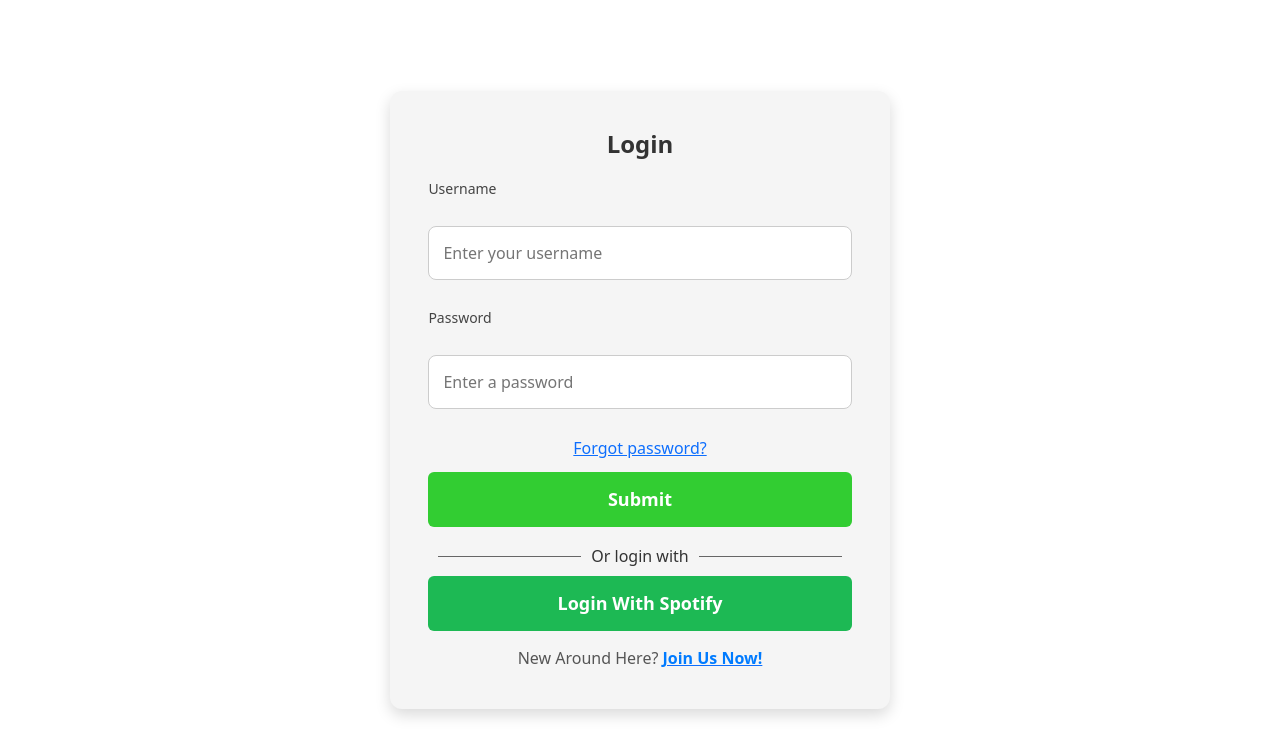
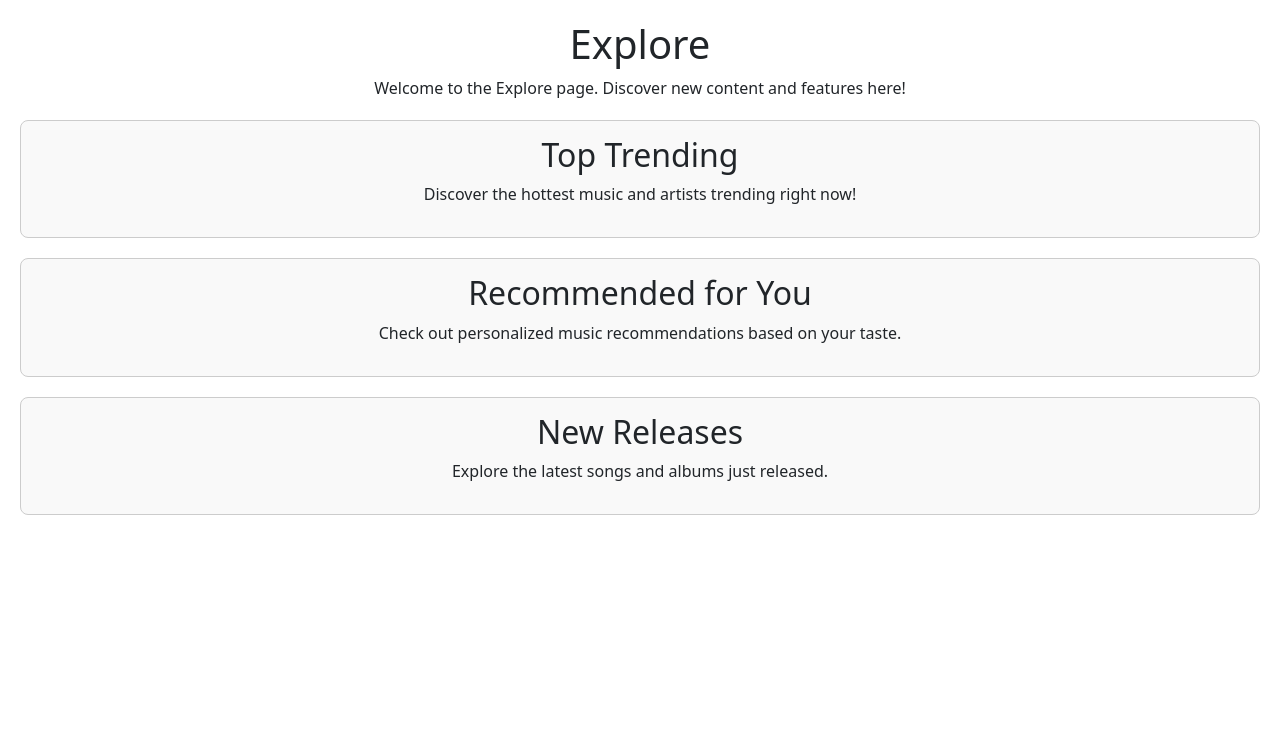
Before and after one commit to cse442-at-ub/sp25-repo-playboys, a React (Create React App) app in the folder frontend/: page /#/explore in a window 1280 px wide. Before the commit this address led to /#/login. Shown: the top 756 px of the page. Built offline with nearby package versions, Linux system fonts and the light colour scheme; no server answers.

Commit message:
Explore page now has \'Recommended\' and \'new releases\' section

```diff
--- a/frontend/src/App.tsx
+++ b/frontend/src/App.tsx
@@ -54,6 +54,7 @@
         <Route path="/register" element={ <Register />} />
         <Route path="/login" element={<Login />} />
         <Route path="/forgot" element={<Forgot />} />
+        <Route path="/explore" element={<Explore />} />
 
         {/* 1. Protected Routes: All of these paths need login to access (can still be bypassed but no senstive information will be on it).
             2. Still have to make sure to check auth tokencookie everytime a user wants to check or access their information in the backend for the different pages
@@ -72,7 +73,7 @@
         <Route path="/playlist-view" element={<ProtectedRoute element={<PlaylistsView />} />} />
         <Route path="/edit-profile" element={<ProtectedRoute element={<EditProfile />} />} />
         <Route path="/settings/community/friend_requests" element={<ProtectedRoute element={<FriendRequest />} />} />
-        <Route path="/explore" element={<ProtectedRoute element={<Explore />} />} />
+
 
       </Routes>
     </Router>
--- /dev/null
+++ b/frontend/src/explore/explore.css
@@ -0,0 +1,14 @@
+.explore-page {
+    text-align: center;
+    padding: 20px;
+  }
+
+  .top-trending,
+  .recommended,
+  .new-releases {
+    margin: 20px 0;
+    padding: 15px;
+    border: 1px solid #ccc;
+    border-radius: 8px;
+    background-color: #f9f9f9;
+  }
--- a/frontend/src/explore/explore.tsx
+++ b/frontend/src/explore/explore.tsx
@@ -1,11 +1,20 @@
 import React from "react";
+import Trending from "./trending";
+import Recommended from "./recommended";
+import NewReleases from "./newReleases";
+import "./explore.css";
+
 
 const Explore: React.FC = () => {
   return (
     <div className="explore-page">
       <h1>Explore</h1>
       <p>Welcome to the Explore page. Discover new content and features here!</p>
-      {/* Add additional content and components as needed */}
+
+
+      <Trending />
+      <Recommended />
+      <NewReleases />
     </div>
   );
 };
--- /dev/null
+++ b/frontend/src/explore/newReleases.tsx
@@ -0,0 +1,12 @@
+import React from "react";
+
+const NewReleases: React.FC = () => {
+  return (
+    <div className="new-releases">
+      <h2>New Releases</h2>
+      <p>Explore the latest songs and albums just released.</p>
+    </div>
+  );
+};
+
+export default NewReleases;
--- /dev/null
+++ b/frontend/src/explore/recommended.tsx
@@ -0,0 +1,12 @@
+import React from "react";
+
+const Recommended: React.FC = () => {
+  return (
+    <div className="recommended">
+      <h2>Recommended for You</h2>
+      <p>Check out personalized music recommendations based on your taste.</p>
+    </div>
+  );
+};
+
+export default Recommended;
--- /dev/null
+++ b/frontend/src/explore/trending.tsx
@@ -0,0 +1,12 @@
+import React from "react";
+
+const Trending: React.FC = () => {
+  return (
+    <div className="top-trending">
+      <h2>Top Trending</h2>
+      <p>Discover the hottest music and artists trending right now!</p>
+    </div>
+  );
+};
+
+export default Trending;
```
